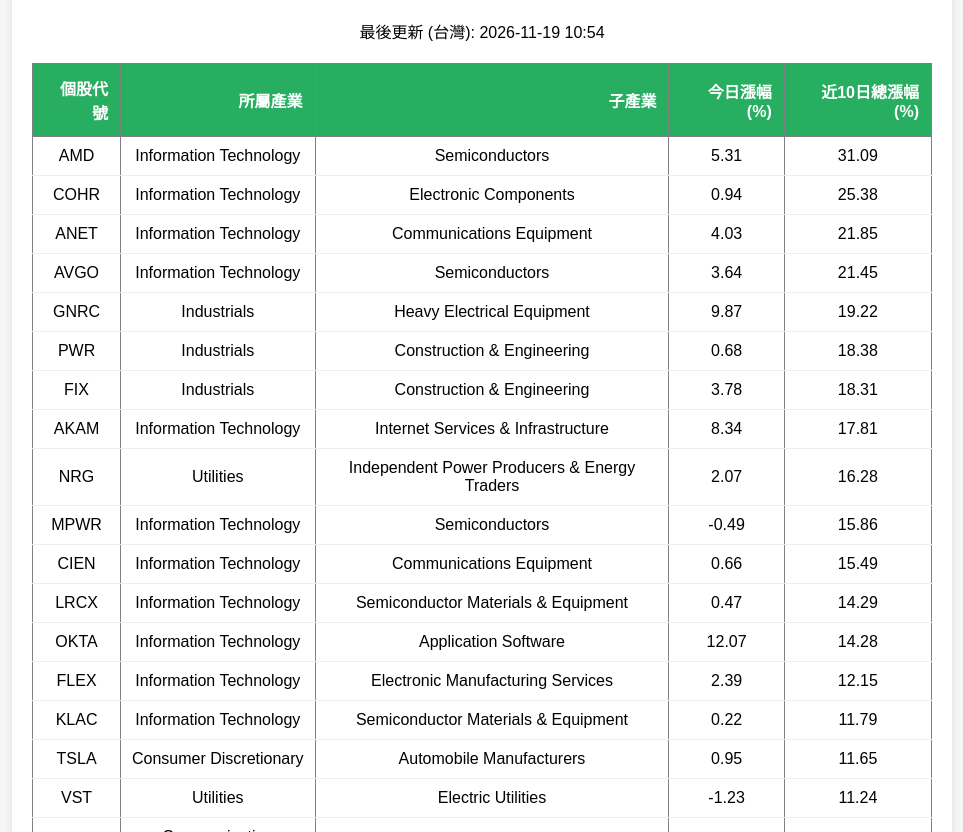
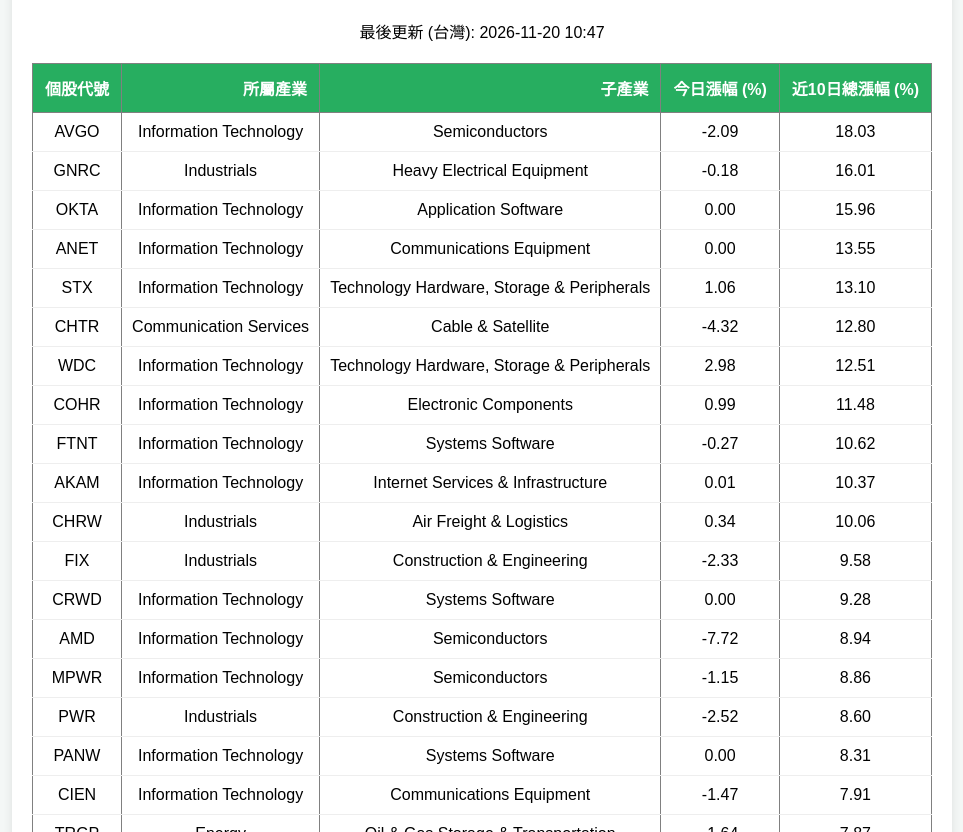
Before and after one commit to sa8712xyz-arch/My-Stock-Heatmap, a plain HTML site: page index.html in a window 1280 px wide. Shown: the part 120-952 px from the top of the page, without its empty margins (158-1121 px from the left). Drawn offline with Linux system fonts and the light colour scheme.

Commit message:
Update table data

```diff
--- a/index.html
+++ b/index.html
@@ -17,7 +17,7 @@
     <body>
         <div class="container">
             <h1>S&P 500 前 20 強強勢股 (近 10 日)</h1>
-            <p style="text-align: center;">最後更新 (台灣): 2026-11-19 10:54</p>
+            <p style="text-align: center;">最後更新 (台灣): 2026-11-20 10:47</p>
             <table border="1" class="dataframe table table-striped">
   <thead>
     <tr style="text-align: right;">
@@ -30,144 +30,144 @@
   </thead>
   <tbody>
     <tr>
-      <td>AMD</td>
+      <td>AVGO</td>
       <td>Information Technology</td>
       <td>Semiconductors</td>
-      <td>5.31</td>
-      <td>31.09</td>
+      <td>-2.09</td>
+      <td>18.03</td>
+    </tr>
+    <tr>
+      <td>GNRC</td>
+      <td>Industrials</td>
+      <td>Heavy Electrical Equipment</td>
+      <td>-0.18</td>
+      <td>16.01</td>
+    </tr>
+    <tr>
+      <td>OKTA</td>
+      <td>Information Technology</td>
+      <td>Application Software</td>
+      <td>0.00</td>
+      <td>15.96</td>
+    </tr>
+    <tr>
+      <td>ANET</td>
+      <td>Information Technology</td>
+      <td>Communications Equipment</td>
+      <td>0.00</td>
+      <td>13.55</td>
+    </tr>
+    <tr>
+      <td>STX</td>
+      <td>Information Technology</td>
+      <td>Technology Hardware, Storage &amp; Peripherals</td>
+      <td>1.06</td>
+      <td>13.10</td>
+    </tr>
+    <tr>
+      <td>CHTR</td>
+      <td>Communication Services</td>
+      <td>Cable &amp; Satellite</td>
+      <td>-4.32</td>
+      <td>12.80</td>
+    </tr>
+    <tr>
+      <td>WDC</td>
+      <td>Information Technology</td>
+      <td>Technology Hardware, Storage &amp; Peripherals</td>
+      <td>2.98</td>
+      <td>12.51</td>
     </tr>
     <tr>
       <td>COHR</td>
       <td>Information Technology</td>
       <td>Electronic Components</td>
-      <td>0.94</td>
-      <td>25.38</td>
+      <td>0.99</td>
+      <td>11.48</td>
     </tr>
     <tr>
-      <td>ANET</td>
+      <td>FTNT</td>
       <td>Information Technology</td>
-      <td>Communications Equipment</td>
-      <td>4.03</td>
-      <td>21.85</td>
+      <td>Systems Software</td>
+      <td>-0.27</td>
+      <td>10.62</td>
     </tr>
     <tr>
-      <td>AVGO</td>
+      <td>AKAM</td>
+      <td>Information Technology</td>
+      <td>Internet Services &amp; Infrastructure</td>
+      <td>0.01</td>
+      <td>10.37</td>
+    </tr>
+    <tr>
+      <td>CHRW</td>
+      <td>Industrials</td>
+      <td>Air Freight &amp; Logistics</td>
+      <td>0.34</td>
+      <td>10.06</td>
+    </tr>
+    <tr>
+      <td>FIX</td>
+      <td>Industrials</td>
+      <td>Construction &amp; Engineering</td>
+      <td>-2.33</td>
+      <td>9.58</td>
+    </tr>
+    <tr>
+      <td>CRWD</td>
+      <td>Information Technology</td>
+      <td>Systems Software</td>
+      <td>0.00</td>
+      <td>9.28</td>
+    </tr>
+    <tr>
+      <td>AMD</td>
       <td>Information Technology</td>
       <td>Semiconductors</td>
-      <td>3.64</td>
-      <td>21.45</td>
+      <td>-7.72</td>
+      <td>8.94</td>
     </tr>
     <tr>
-      <td>GNRC</td>
-      <td>Industrials</td>
-      <td>Heavy Electrical Equipment</td>
-      <td>9.87</td>
-      <td>19.22</td>
+      <td>MPWR</td>
+      <td>Information Technology</td>
+      <td>Semiconductors</td>
+      <td>-1.15</td>
+      <td>8.86</td>
     </tr>
     <tr>
       <td>PWR</td>
       <td>Industrials</td>
       <td>Construction &amp; Engineering</td>
-      <td>0.68</td>
-      <td>18.38</td>
+      <td>-2.52</td>
+      <td>8.60</td>
     </tr>
     <tr>
-      <td>FIX</td>
-      <td>Industrials</td>
-      <td>Construction &amp; Engineering</td>
-      <td>3.78</td>
-      <td>18.31</td>
-    </tr>
-    <tr>
-      <td>AKAM</td>
+      <td>PANW</td>
       <td>Information Technology</td>
-      <td>Internet Services &amp; Infrastructure</td>
-      <td>8.34</td>
-      <td>17.81</td>
-    </tr>
-    <tr>
-      <td>NRG</td>
-      <td>Utilities</td>
-      <td>Independent Power Producers &amp; Energy Traders</td>
-      <td>2.07</td>
-      <td>16.28</td>
-    </tr>
-    <tr>
-      <td>MPWR</td>
-      <td>Information Technology</td>
-      <td>Semiconductors</td>
-      <td>-0.49</td>
-      <td>15.86</td>
+      <td>Systems Software</td>
+      <td>0.00</td>
+      <td>8.31</td>
     </tr>
     <tr>
       <td>CIEN</td>
       <td>Information Technology</td>
       <td>Communications Equipment</td>
-      <td>0.66</td>
-      <td>15.49</td>
+      <td>-1.47</td>
+      <td>7.91</td>
     </tr>
     <tr>
-      <td>LRCX</td>
-      <td>Information Technology</td>
-      <td>Semiconductor Materials &amp; Equipment</td>
-      <td>0.47</td>
-      <td>14.29</td>
+      <td>TRGP</td>
+      <td>Energy</td>
+      <td>Oil &amp; Gas Storage &amp; Transportation</td>
+      <td>-1.64</td>
+      <td>7.87</td>
     </tr>
     <tr>
-      <td>OKTA</td>
-      <td>Information Technology</td>
-      <td>Application Software</td>
-      <td>12.07</td>
-      <td>14.28</td>
-    </tr>
-    <tr>
-      <td>FLEX</td>
-      <td>Information Technology</td>
-      <td>Electronic Manufacturing Services</td>
-      <td>2.39</td>
-      <td>12.15</td>
-    </tr>
-    <tr>
-      <td>KLAC</td>
-      <td>Information Technology</td>
-      <td>Semiconductor Materials &amp; Equipment</td>
-      <td>0.22</td>
-      <td>11.79</td>
-    </tr>
-    <tr>
-      <td>TSLA</td>
-      <td>Consumer Discretionary</td>
-      <td>Automobile Manufacturers</td>
-      <td>0.95</td>
-      <td>11.65</td>
-    </tr>
-    <tr>
-      <td>VST</td>
-      <td>Utilities</td>
-      <td>Electric Utilities</td>
-      <td>-1.23</td>
-      <td>11.24</td>
-    </tr>
-    <tr>
-      <td>CHTR</td>
-      <td>Communication Services</td>
-      <td>Cable &amp; Satellite</td>
-      <td>0.50</td>
-      <td>10.59</td>
-    </tr>
-    <tr>
-      <td>STX</td>
-      <td>Information Technology</td>
-      <td>Technology Hardware, Storage &amp; Peripherals</td>
-      <td>2.28</td>
-      <td>10.58</td>
-    </tr>
-    <tr>
-      <td>TER</td>
-      <td>Information Technology</td>
-      <td>Semiconductor Materials &amp; Equipment</td>
-      <td>0.44</td>
-      <td>10.56</td>
+      <td>ZTS</td>
+      <td>Health Care</td>
+      <td>Pharmaceuticals</td>
+      <td>0.00</td>
+      <td>7.77</td>
     </tr>
   </tbody>
 </table>
```
